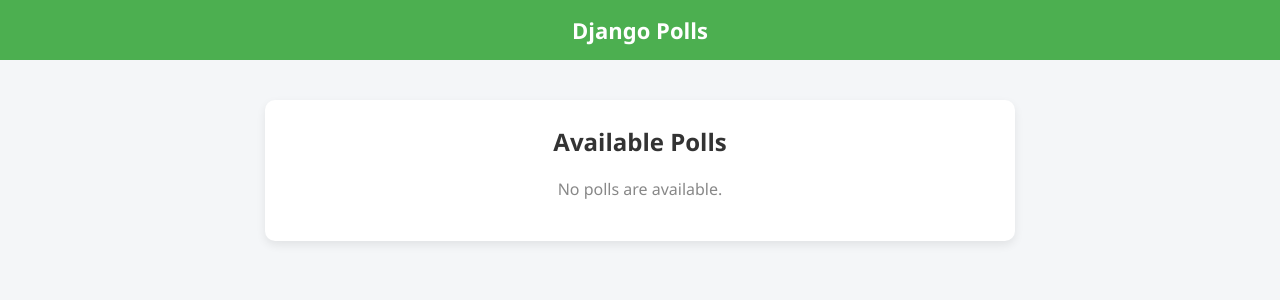
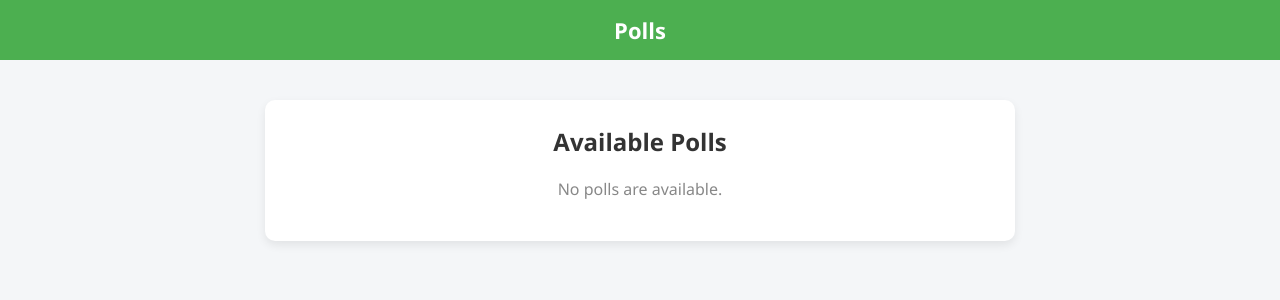
Before and after one commit to alphwan14/polls, a Django app: page /polls/ in a window 1280 px wide. Shown: the top 300 px of the page. Run offline with Django 5.2, Linux system fonts and the light colour scheme; data that the repository does not hold is empty.

Commit message:
Update header title in base.html to simplify branding

```diff
--- a/djangotutorial/polls/templates/polls/base.html
+++ b/djangotutorial/polls/templates/polls/base.html
@@ -76,7 +76,7 @@
 </head>
 <body>
     <header>
-        Django Polls
+        Polls
     </header>
     <div class="container">
         {% block content %}
```
